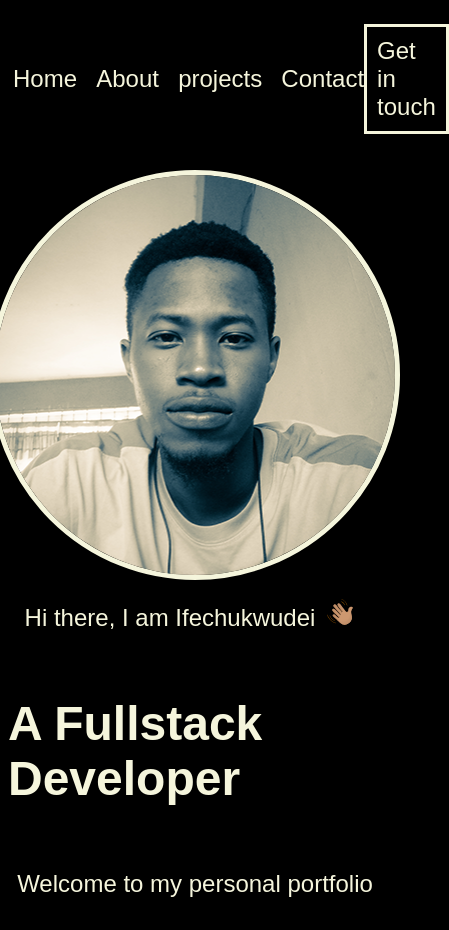
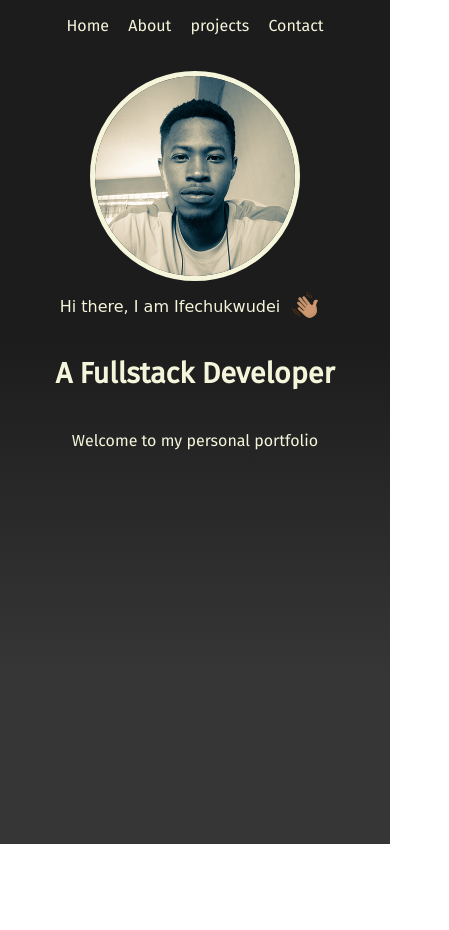
Before and after one commit to Ifechukwudei/chudeiDdev, a plain HTML site: page index.html in a window 390 px wide. Shown: the whole page, 449 px wide, since content can reach past the window. After the commit the page ends 844 px from the top, so only its background shows below. Drawn offline with Linux system fonts and the light colour scheme; a web font is replaced by a local one.

Commit message:
added responsiveness

```diff
--- a/index.html
+++ b/index.html
@@ -5,7 +5,7 @@
     <meta http-equiv="X-UA-Compatible" content="IE=edge" />
     <meta name="viewport" content="width=device-width, initial-scale=1.0" />
     <title>my portfolio</title>
-    <link rel="stylesheet" href="style.css" />
+    <link rel="stylesheet" href="styles/style.css" />
   </head>
   <body>
     <header class="header">
--- a/style.css
+++ b/styles/style.css
@@ -1,14 +1,23 @@
+@import url("https://fonts.googleapis.com/css2?family=Alkatra&display=swap");
+@import url("https://fonts.googleapis.com/css2?family=Fira+Sans&display=swap");
 *,
 ::after,
 ::before {
   box-sizing: border-box;
 }
 body {
-  background-color: black;
   font-size: 16px;
   color: beige;
-  font-family: "poppins", sans-serif;
+  font-family: "Fira Sans", sans-serif;
+  background: linear-gradient(
+    180deg,
+    rgba(0, 0, 0, 0.892) 40%,
+    rgb(54, 54, 54) 80%
+  );
+  height: 100vh;
+  margin: 0;
 }
+/*STYLING FOR LARGER SCREENS*/
 .header {
   display: flex;
   margin: 0;
@@ -67,12 +76,15 @@ body {
 }
 .main__image {
   border-radius: 50%;
+  min-height: 200px;
+  min-width: 200px;
 }
 .text-contaner {
   display: flex;
 }
 .hero__text.one {
-  font-size: 1.5rem;
+  font-size: 1.8rem;
+  font-family: "Alkatra", cursive;
 }
 .wave {
   margin-top: 1.02rem;
@@ -83,3 +95,45 @@ body {
 .hero__text.three {
   font-size: 1.5rem;
 }
+/*END OF STYLING FOR LARGER SCREENS*/
+/*STYLING FOR SMALLER SCREENS*/
+
+@media (max-width: 991px) {
+  .header {
+    display: flex;
+    margin: 0;
+    flex-direction: column;
+    /*padding: 0 5px 0 5px;*/
+    justify-content: center;
+    list-style: none;
+    align-items: center;
+  }
+  .header__button {
+    display: none;
+  }
+  .header__nav a {
+    text-decoration: none;
+    color: inherit;
+    font-size: 1rem;
+  }
+  .main__image {
+    border-radius: 50%;
+    min-height: 150px;
+    min-width: 150px;
+    height: 200px;
+    width: 200px;
+  }
+  .hero__text.one {
+    font-size: 1rem;
+    font-family: "Alkatra", cursive;
+  }
+  .wave {
+    margin-top: 0.5rem;
+  }
+  .hero__text.two {
+    font-size: 1.8rem;
+  }
+  .hero__text.three {
+    font-size: 1rem;
+  }
+}
```
